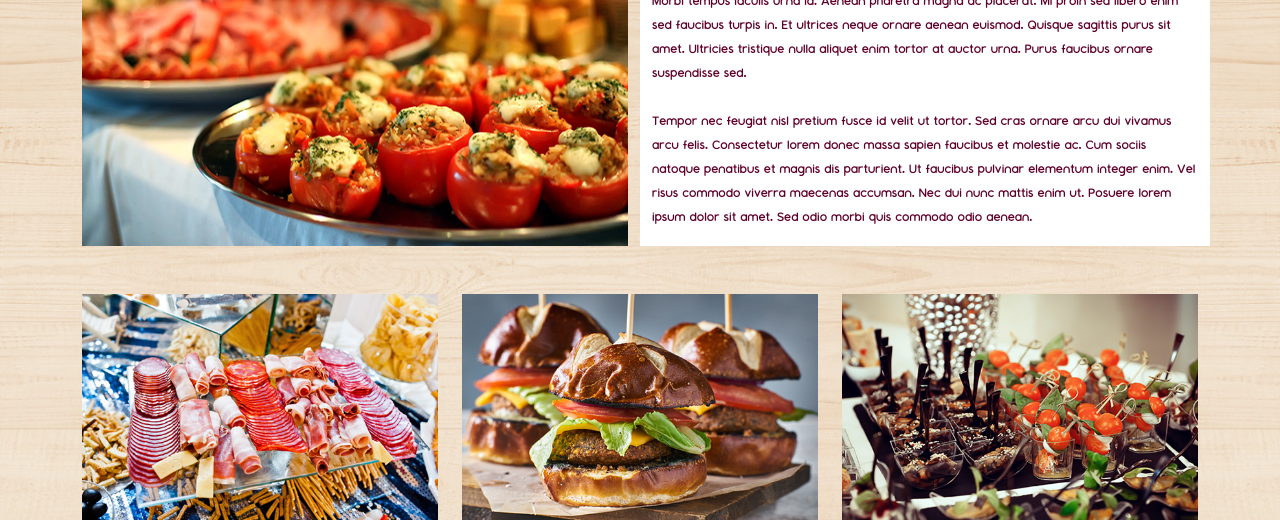
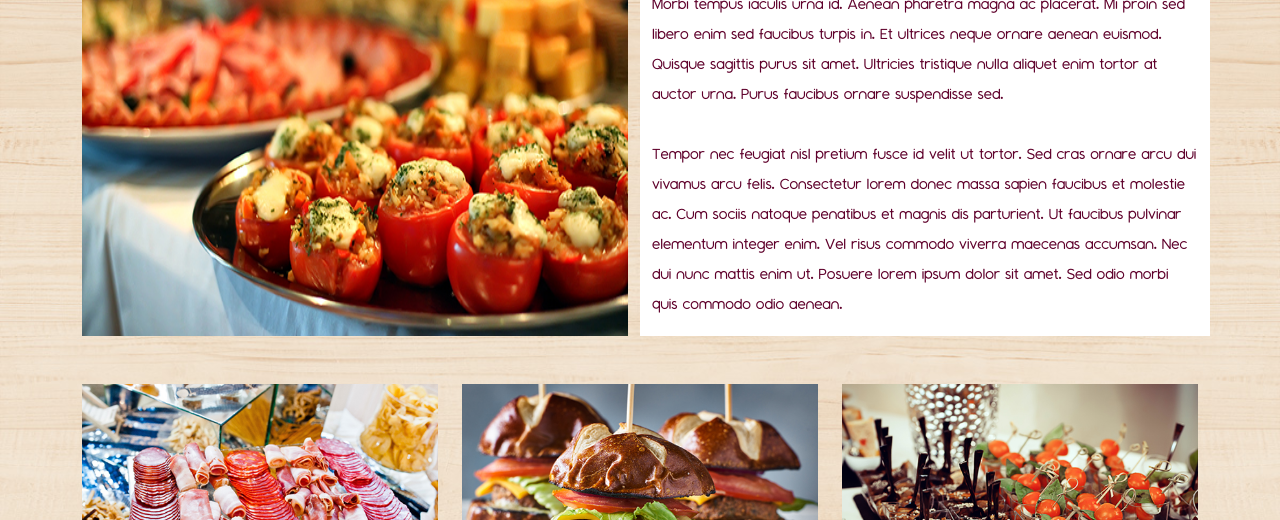
Before and after one commit to DDad001/DanialPeterJovanPuppyResturant, a plain HTML site: page pages/CateringPage.html in a window 1280 px wide. Shown: the part 719-1239 px from the top of the page. Drawn offline with nearby package versions, Linux system fonts and the light colour scheme.

Commit message:
Changed some fonts

```diff
--- a/css/style.css
+++ b/css/style.css
@@ -77,9 +77,17 @@
     display: flex;
     justify-content: end;
 }
-@font-face {
-    font-family: "Montauk Regular";
+@font-face{
+    font-family:"Montauk Regular";
     src: url("../fonts/Montauk-Regular.otf");
+}
+@font-face{
+    font-family:"Montauk Light";
+    src: url("../fonts/Montauk-Light.otf");
+}
+.fontStyle2{
+    font-family:"Montauk Light";
+    font-size:20px ;
 }
 .fontStyle{
     font-family:"Montauk Regular";
@@ -98,16 +106,16 @@
   padding-left: 5%;
 }
 
-  .Imagelength{
+.Imagelength{
       height: 100%;
       width:100%;
 
-  }
+}
 
-  @font-face{
-      font-family: "Montauk Regular";
-      src: url("");
-  }
+@font-face{
+      font-family: "Montauk Bold";
+      src: url("../fonts/Montauk-Bold.otf");
+}
 
 .MarginBottomCard{
     margin-bottom: 16.5%;
--- a/pages/CateringPage.html
+++ b/pages/CateringPage.html
@@ -27,7 +27,7 @@
                             aria-expanded="false" aria-label="Toggle navigation">
                             <span class="navbar-toggler-icon"></span>
                         </button>
-                        <div class="collapse navbar-collapse d-flex justify-content-end" id="navbarSupportedContent">
+                        <div class="collapse navbar-collapse collapse justify-content-end" id="navbarSupportedContent">
                             <ul class="navbar-nav">
                                 <li class="nav-item">
                                     <a class="nav-link mx-2" href="../pages/AboutPage.html">About</a>
@@ -48,7 +48,7 @@
             </div>
             <div class="row d-flex justify-content-center">
                 <div class="col-12 BackgroundCateringWhite d-flex justify-content-center">
-                    <h4 class="colorBrown fugazFont">Catering</h4>
+                    <h4 class="colorBrown">Catering</h4>
                 </div>
             </div>
             <div class="row d-flex justify-content-center">
@@ -62,10 +62,10 @@
                 </div>
                 <div class="col-lg-6 col-md-11 col-sm-11 BackgroundCateringWhite mt-5">
                     <h2 class=" colorBrown mt-5">Our Catering Services</h2>
-                    <p class="colorBrown fontStyle">Morbi tempus iaculis urna id. Aenean pharetra magna ac placerat. Mi proin sed
+                    <p class="colorBrown fontStyle2">Morbi tempus iaculis urna id. Aenean pharetra magna ac placerat. Mi proin sed
                         libero enim sed faucibus turpis in. Et ultrices neque ornare aenean euismod. Quisque sagittis
                         purus sit amet. Ultricies tristique nulla aliquet enim tortor at auctor urna. Purus faucibus
-                        ornare suspendisse sed. <br> <br> Tempor nec feugiat nisl pretium fusce id velit ut tortor. Sed
+                        ornare suspendisse sed. <br><br> Tempor nec feugiat nisl pretium fusce id velit ut tortor. Sed
                         cras ornare arcu dui vivamus arcu felis. Consectetur lorem donec massa sapien faucibus et
                         molestie ac. Cum sociis natoque penatibus et magnis dis parturient. Ut faucibus pulvinar
                         elementum integer enim. Vel risus commodo viverra maecenas accumsan. Nec dui nunc mattis enim
```
